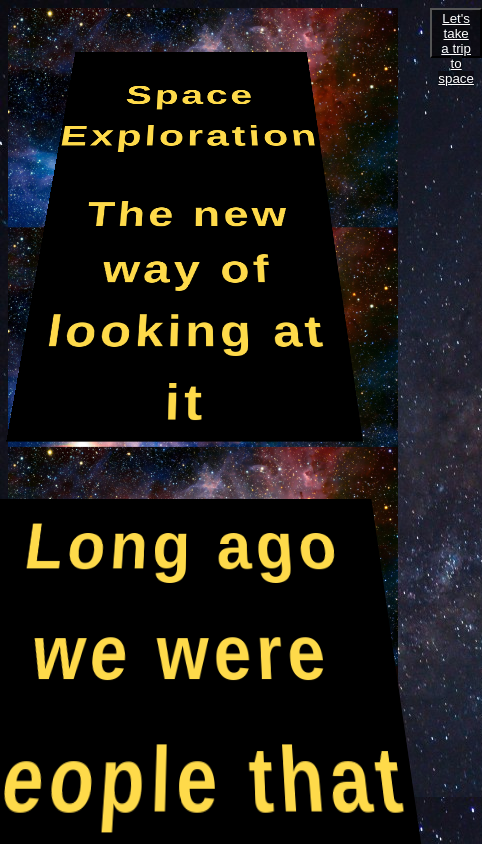
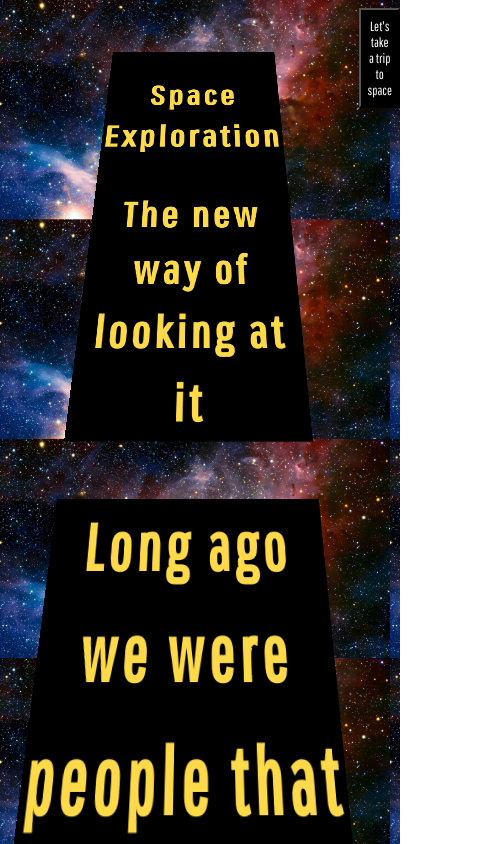
Before and after one commit to logantheproblemsolver/SpaceExploration, a plain HTML site: page langingPage.html in a window 390 px wide. Shown: the whole page, 482 px wide, since content can reach past the window. Drawn offline with Linux system fonts and the light colour scheme.

Commit message:
everything is styled, and fixed. Need to check for bugs

```diff
--- a/index.css
+++ b/index.css
@@ -1,8 +1,7 @@
 * {
     box-sizing: border-box;
-    background-image: url("SpaceBackground-2.jpeg");
-    background-attachment: inherit;
 
+    font-family: 'Pathway Gothic One', sans-serif;
 
 }
 
@@ -11,9 +10,8 @@ body {
     text-align: center;
     align-content: center;
     color: white;
-    background: none;
-    animation: fadeInUp;
-    animation-delay: 38s;
+    background-image: url("SpaceBackground-2.jpeg");
+    background-attachment: inherit;
 }
 
 section {
@@ -40,9 +38,11 @@ ul li {
 }
 
 input {
-    color: white;
+    width: auto;
     height: 35px;
     border-radius: 5%;
+    letter-spacing: 1px;
+    text-align: center;
 }
 
 form {
@@ -58,6 +58,7 @@ fieldset {
 
 h1, h2 {
     background: none;
+    letter-spacing: 4px;
 }
 
 .navBar {
@@ -71,6 +72,8 @@ h1, h2 {
 
 .navText {
     font-weight: bolder;
+    font-family: sans-serif;
+    background: none;
 }
 
 
@@ -90,6 +93,7 @@ h1, h2 {
     width: 400px;
     height: 400px;
 }
+
 
 
 .submitInput:hover {
@@ -125,9 +129,15 @@ h1, h2 {
 
 
 .nextPage {
-    justify-content: right;
     width: 500px;
-    height:50px;
+    height: 50px;
+    cursor: pointer;
+}
+
+
+button {
+    background-color: black;
+    color: white;
 }
 
 .nextPage a {
@@ -139,16 +149,26 @@ h1, h2 {
 }
 
 .crawl {
-    position: relative;
+    position: relative !important;
     top: -100px;
     transform-origin: 50% 100%;
     animation: crawl 60s linear;
     animation-fill-mode: forwards;
 
+
 }
 
 
 
+@media only screen and (max-width: 550px) {
+    .nextPage {
+        height: 100px;
+    }
+
+    .landingPage {
+        background-size: fill;
+    }
+}
 
 @keyframes crawl {
     0% {
--- a/langingPage.html
+++ b/langingPage.html
@@ -4,7 +4,8 @@
 <head>
     <meta charset="utf-8">
     <meta name="viewport" content="width=device-width">
-    <title>Project Title</title>
+    <title>The Beginning of Space Exploration</title>
+    <link href="https://fonts.googleapis.com/css?family=Pathway+Gothic+One&display=swap" rel="stylesheet">
     <link href="index.css" rel="stylesheet" type="text/css" />
 </head>
 <body class="landingPage">
@@ -20,7 +21,7 @@
             <p>The difference from back then to now is that we have computers that can show us space at our fingertips. We don't have to be rocket scientist to explore space anymore. </p>
             <p>Let's learn about space together, shall we?</p>
         </div>
-        <button type="button" class="nextPage"><a href="index.html">Let's take a trip to space</a></button>
+        <button type="button" class="nextPage" value="Let's take a trip to space" onclick="window.location.href='index.html'">Let's take a trip to space</button>
     </section>
 </body>
 
```
Also changed, not shown: index.html (+3 -2 lines).
